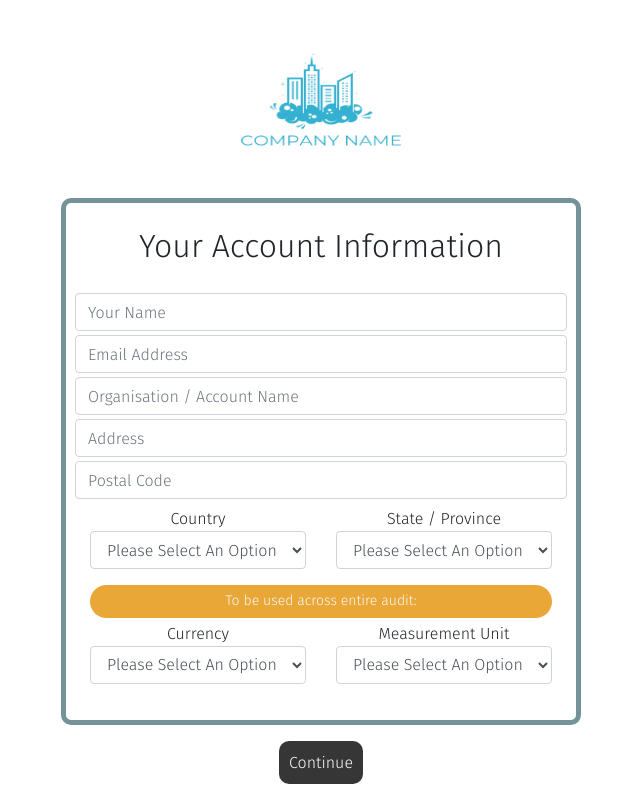
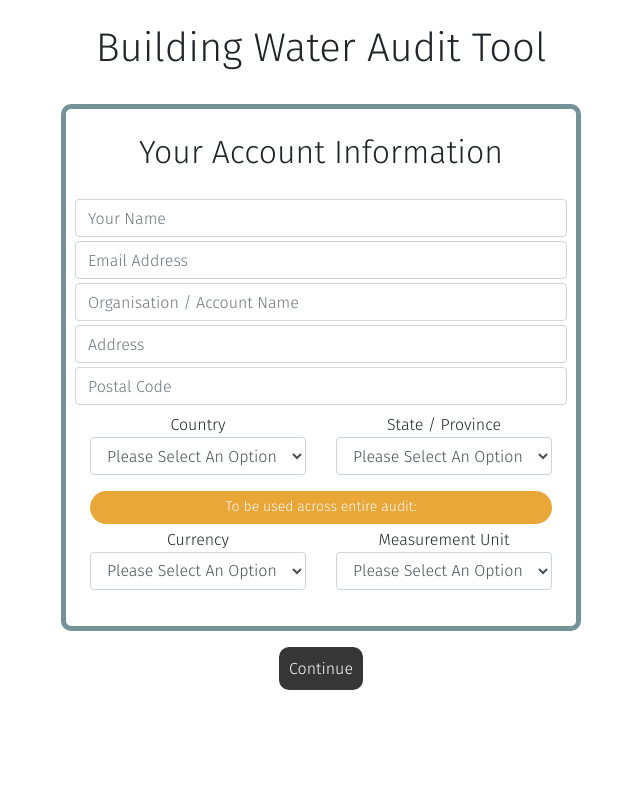
Before and after one commit to Liv4-code/water-audit-tool, a Nuxt app: page / in a window 1280 px wide. Shown: the whole page, without its empty margins (319-959 px from the left). Built offline with nearby package versions, Linux system fonts and the light colour scheme.

Commit message:
Removed logo img

```diff
--- a/pages/index.vue
+++ b/pages/index.vue
@@ -1,12 +1,7 @@
 <template>
   <div class="d-flex flex-column align-items-center">
     <div class="m-4">
-      <img
-        alt="Company Logo"
-        width="320"
-        height="150"
-        src="../assets/buildinglogo.png"
-      />
+      <h1>Building Water Audit Tool</h1>
     </div>
     <form @submit.prevent="$store.dispatch('provisionAuditDevice')">
       <accountDetails v-if="activeDisplay === 1" @getNext="validateForm1" />
```
